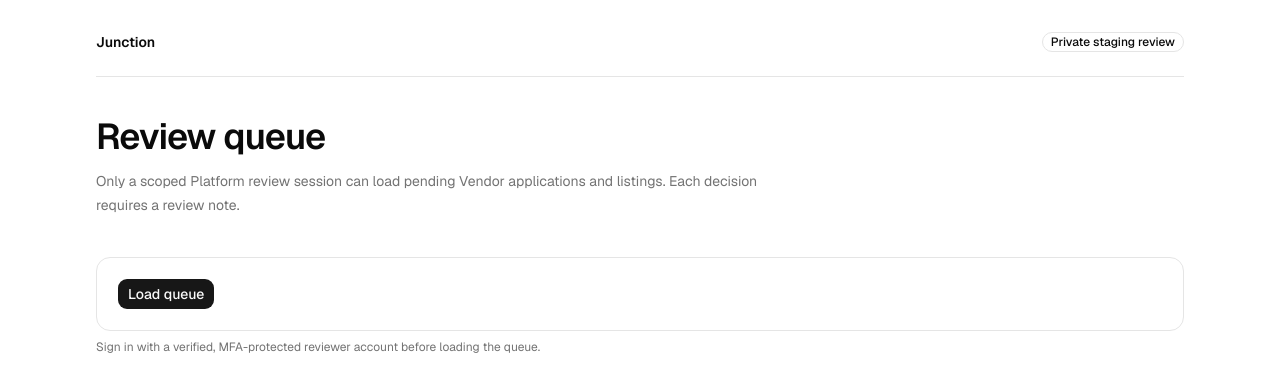
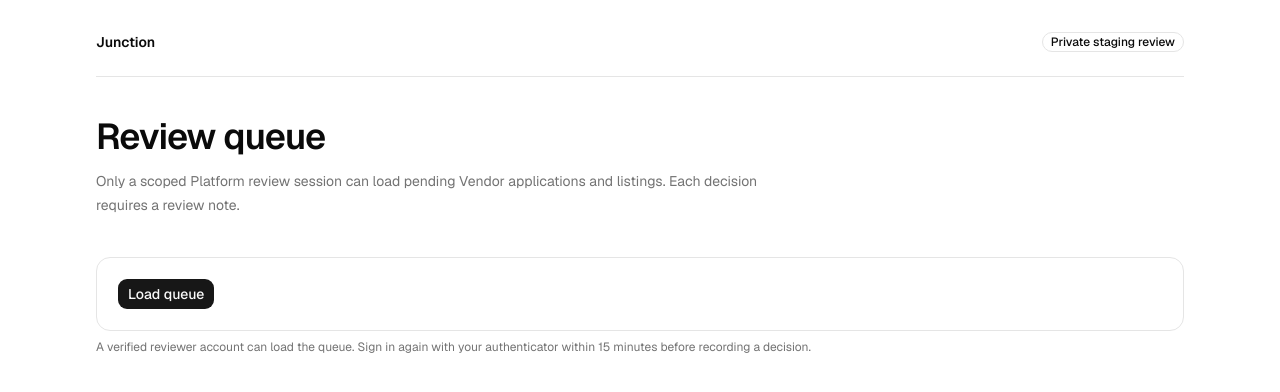
Before and after one commit to abenezer-ayalneh/project-junction, a Next.js app in the folder apps/web/: page /platform-review in a window 1280 px wide. Shown: the top 392 px of the page. Built offline with nearby package versions, Linux system fonts and the light colour scheme.

Commit message:
fix(review): clarify mfa decision requirement

```diff
--- a/apps/web/src/app/platform-review/page.tsx
+++ b/apps/web/src/app/platform-review/page.tsx
@@ -116,7 +116,9 @@ export default function PlatformReview() {
 					Load queue
 				</Button>
 			</form>
-			<p className="mt-2 text-xs text-muted-foreground">Sign in with a verified, MFA-protected reviewer account before loading the queue.</p>
+			<p className="mt-2 text-xs text-muted-foreground">
+				A verified reviewer account can load the queue. Sign in again with your authenticator within 15 minutes before recording a decision.
+			</p>
 			{message && (
 				<p className="mt-5 rounded-lg border px-4 py-3 text-sm" role="status">
 					{message}
```
